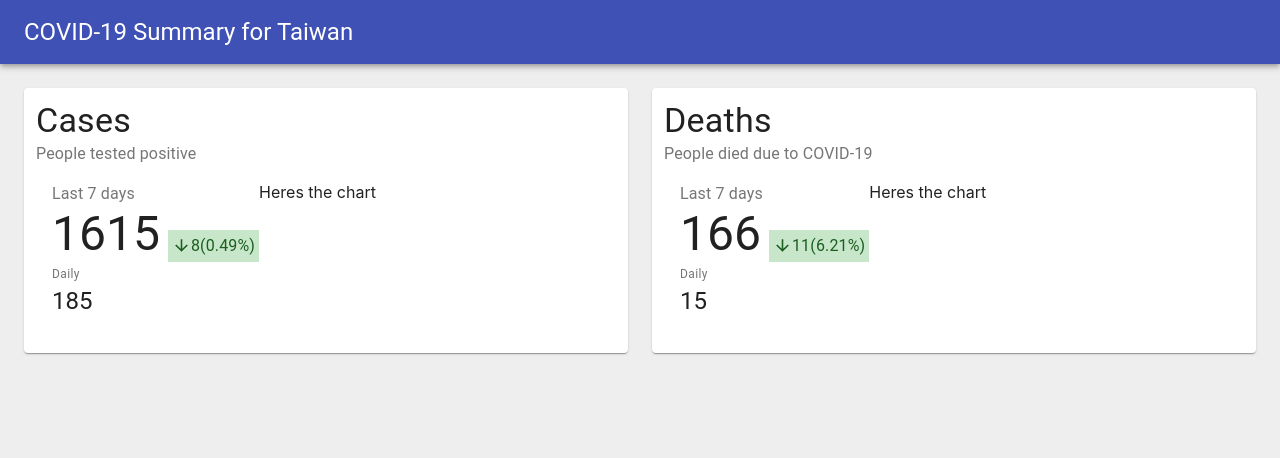
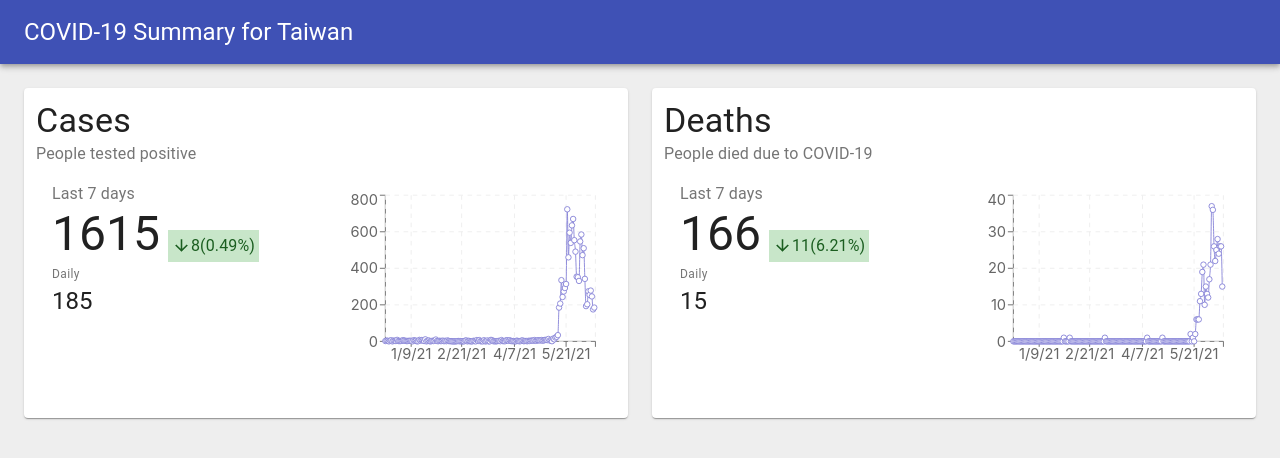
Before and after one commit to zvn/covid-visualizer, a React (Create React App) app in the folder frontend/: page / in a window 1280 px wide. Shown: the top 458 px of the page. Built offline with nearby package versions, Linux system fonts and the light colour scheme.

Commit message:
introduce recharts and linecharts

```diff
--- a/frontend/package.json
+++ b/frontend/package.json
@@ -11,6 +11,7 @@
     "react": "^17.0.2",
     "react-dom": "^17.0.2",
     "react-scripts": "4.0.3",
+    "recharts": "^2.0.9",
     "web-vitals": "^1.1.2"
   },
   "scripts": {
--- a/frontend/src/NumberWidget.js
+++ b/frontend/src/NumberWidget.js
@@ -12,6 +12,9 @@ import Typography from '@material-ui/core/Typography';
 import SvgIcon from '@material-ui/core/SvgIcon';
 import ArrowUpwardIcon from '@material-ui/icons/ArrowUpward';
 import ArrowDownwardIcon from '@material-ui/icons/ArrowDownward';
+
+import { LineChart, Line, XAxis, YAxis, CartesianGrid, Tooltip, Legend, ResponsiveContainer } from 'recharts';
+
 
 const widgetStyles = makeStyles(props => ({
   root: {
@@ -84,6 +87,11 @@ function NumberWidget(props) {
   }
 
   const classes = widgetStyles({color: color});
+  var display_data = [];
+  for(var i = 0; i < 180 && i <= props.data.length; i++) {
+    display_data.push(props.data[props.data.length - i]);
+  }
+  display_data.reverse();
 
 
   return (
@@ -96,7 +104,7 @@ function NumberWidget(props) {
       </Typography>
       <CardContent>
         <Grid container spacing={0}>
-          <Grid>
+          <Grid item xs={6}>
             <Typography color="textSecondary">
               Last 7 days
             </Typography>
@@ -120,8 +128,13 @@ function NumberWidget(props) {
               {today_counter}
             </Typography>
           </Grid>
-          <Grid>
-            Heres the chart
+          <Grid container item xs={6} minWidth={300} height={200}>
+              <LineChart width={300} height={200} data={display_data}>
+                <XAxis dataKey={props['display_key']}/>
+                <YAxis/>
+                <CartesianGrid stroke="#eee" strokeDasharray="5 5"/>
+                <Line type="monotone" dataKey={props.datakey + '_daily'} stroke="#8884d8" />
+              </LineChart>
           </Grid>
         </Grid>
       </CardContent>
```
Also changed, not shown: frontend/src/App.js, 1 other file (tests, documents, lock files or other folders).
